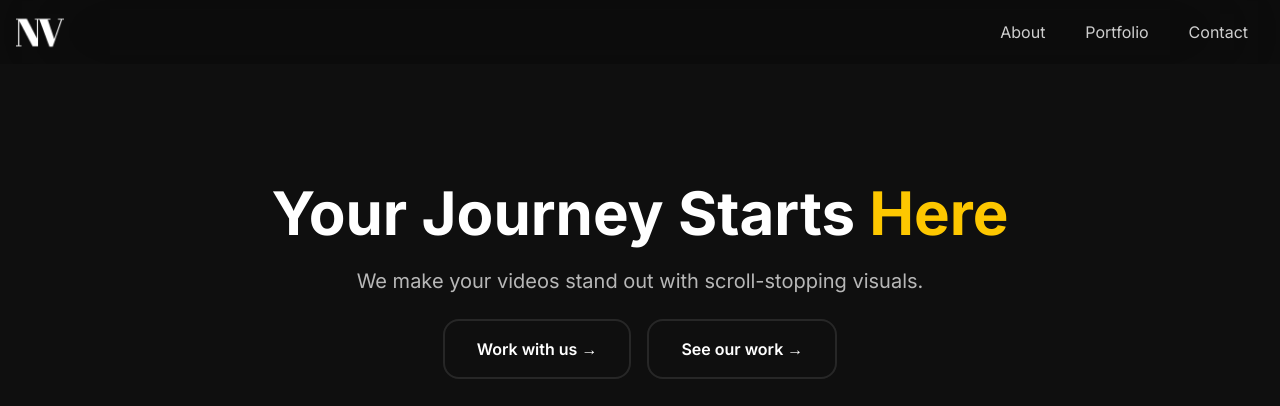
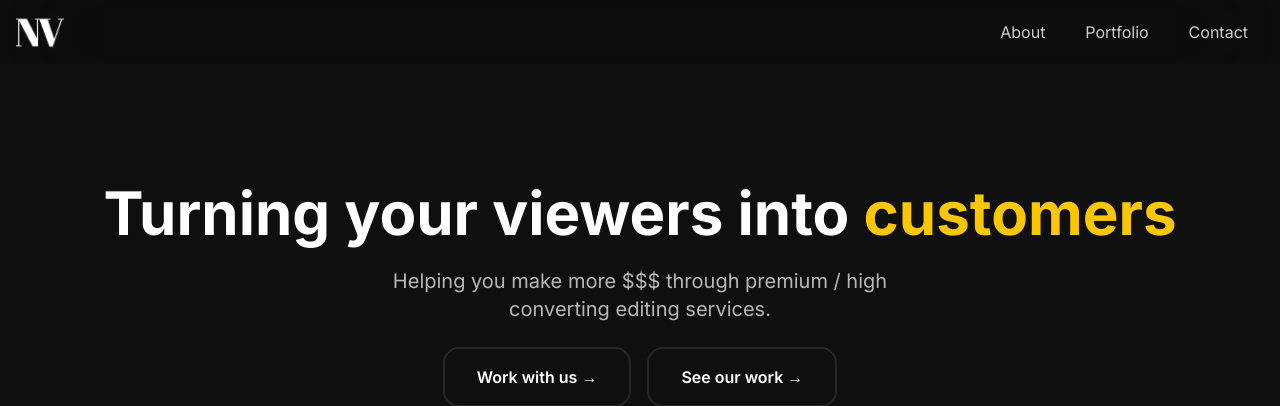
Before and after one commit to Antinity/nexoravisuals-web, a React (Vite) app: page / in a window 1280 px wide. Shown: the top 406 px of the page. Built offline with nearby package versions, Linux system fonts and the light colour scheme.

Commit message:
changed home

```diff
--- a/src/pages/home.jsx
+++ b/src/pages/home.jsx
@@ -50,11 +50,11 @@ function Home() {
             <AnimateIn delay={0.2}>
               <div className="relative z-10 flex flex-col items-center justify-center text-center px-4 pt-24 sm:pt-32">
                 <h1 className="text-4xl sm:text-6xl font-bold leading-tight">
-                  Your Journey Starts <span className="text-yellow-400">Here</span>{" "}
+                  Turning your viewers into <span className="text-yellow-400">customers</span>{" "}
                 </h1>
 
                 <p className="text-lg sm:text-xl text-white/70 mt-4 max-w-xl">
-                  We make your videos stand out with scroll-stopping visuals.
+                  Helping you make more $$$ through premium / high<br />converting editing services.
                 </p>
 
                 <div className="mt-6 flex gap-4">
```
